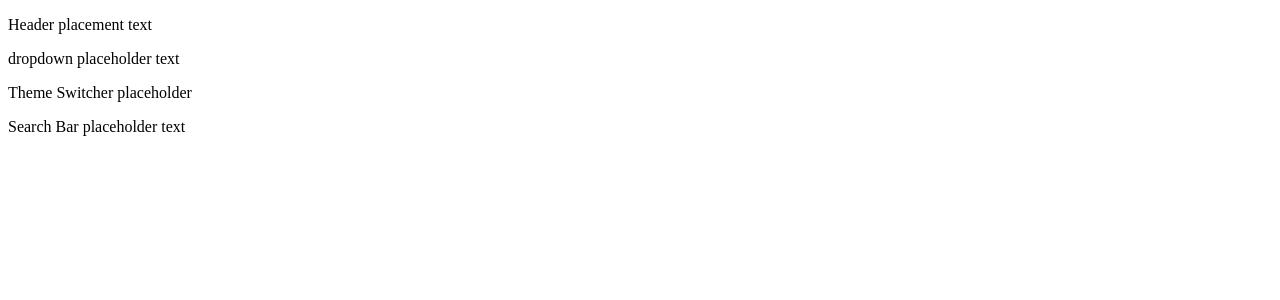
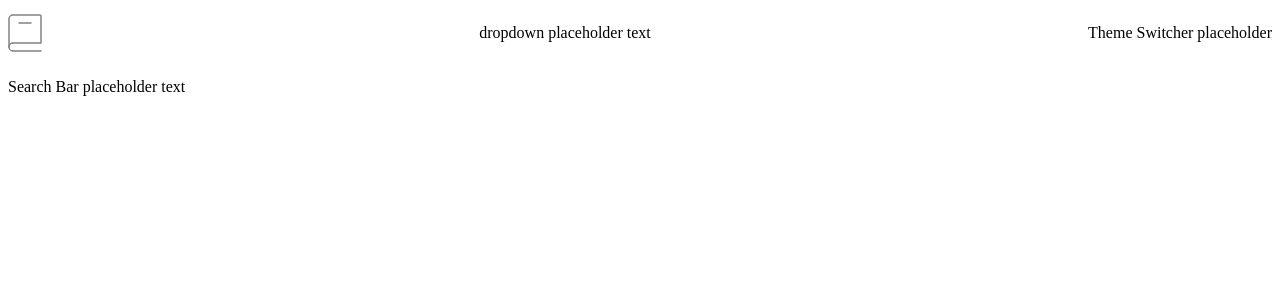
Before and after one commit to Byakuya91/Dictionary-App, a React (Vite) app: page / in a window 1280 px wide. Shown: the top 300 px of the page. Built offline with nearby package versions, Linux system fonts and the light colour scheme.

Commit message:
I cleaned up the naming conventions of some of the functions for greater clarity and am now moving onto creating the SearchBar component. The goal will be to get it up and running and being able to make an API call and display it via a console log.

```diff
--- a/src/App.jsx
+++ b/src/App.jsx
@@ -71,7 +71,7 @@ function App() {
   // ?SUB-STEP THREE: Helper functions
 
   // ? dark and light mode function
-  const handleToggle = () => {
+  const handleToggleTheme = () => {
     // Flipping toggle boolean
     setToggleTheme((prevToggleState) => !prevToggleState);
   };
@@ -87,7 +87,7 @@ function App() {
         <Header
           grabWord={grabWord}
           toggle={toggleTheme}
-          handleToggle={handleToggle}
+          handleToggleTheme={handleToggleTheme}
           font={font}
           handleFontChange={handleFontChange}
           error={inputError}
--- a/src/Components/Dic_Header/Header/Header.jsx
+++ b/src/Components/Dic_Header/Header/Header.jsx
@@ -3,27 +3,36 @@ import React from "react";
 // ? styles import
 import styles from "../Header/Header.module.css";
 
-// ?ProjectAsstets imports
+// ?Asset imports
 // ! IMPORTS NOT WORKING
-
+import Logo from "../../../Assets/logo.svg";
 // ?Component imports
 import SearchBar from "../SearchBar/SearchBar";
 
-const Header = () => {
+const Header = ({
+  grabWord,
+  toggle,
+  handleToggleTheme,
+  font,
+  handleFontChange,
+  error,
+}) => {
   return (
     <header>
-      <div>
-        <div>
-          <p>Header placement text</p>
-        </div>
-        <div>
+      <div className={styles["header"]}>
+        <img src={Logo} alt="Logo" />
+        <div className={styles["header-widgets"]}>
           <p>dropdown placeholder text</p>
         </div>
         <div>
           <p>Theme Switcher placeholder</p>
         </div>
       </div>
-      <SearchBar />
+      <SearchBar
+        grabWord={grabWord}
+        handleToggleTheme={handleToggleTheme}
+        error={error}
+      />
     </header>
   );
 };
--- a/src/Components/Dic_Header/SearchBar/SearchBar.jsx
+++ b/src/Components/Dic_Header/SearchBar/SearchBar.jsx
@@ -1,6 +1,7 @@
+// ? React imports
 import React from "react";
 
-const SearchBar = () => {
+const SearchBar = ({ grabWord, HandleToggleTheme, error }) => {
   return (
     <div>
       <p>Search Bar placeholder text</p>
```
